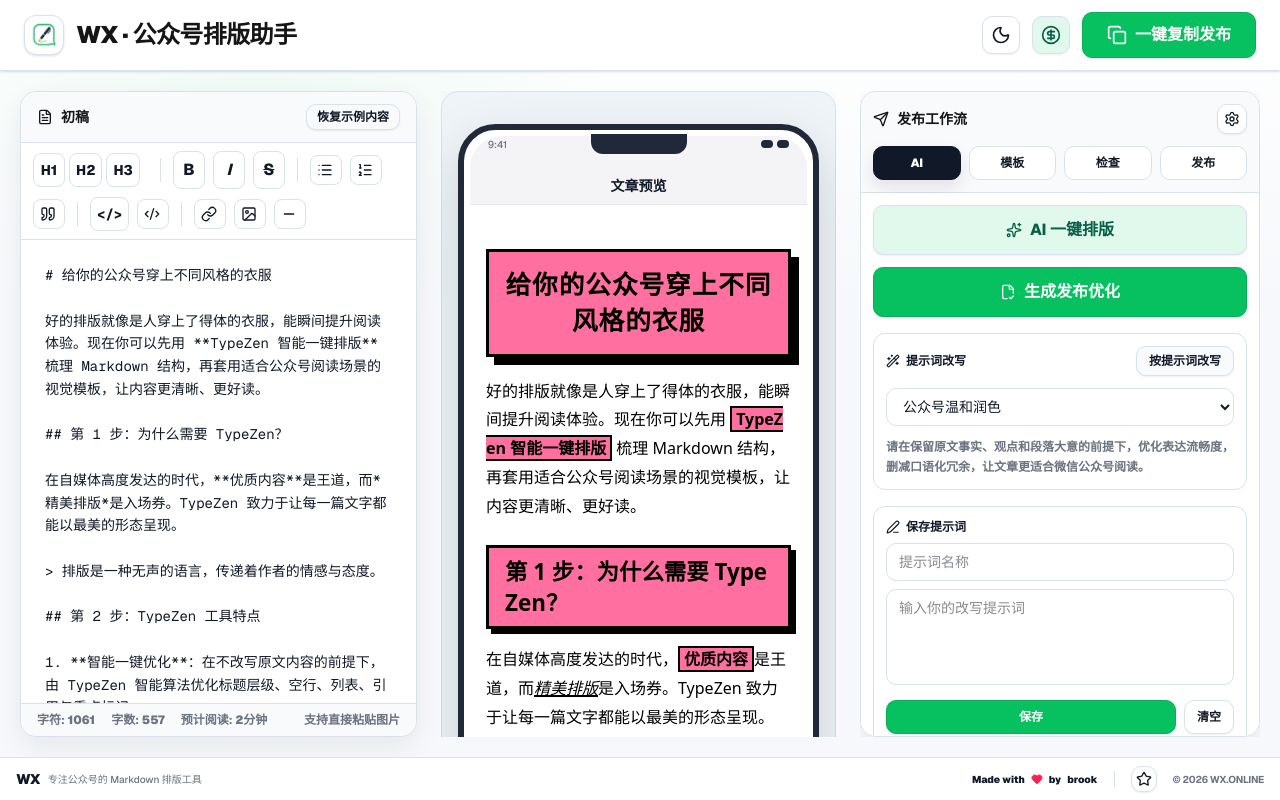
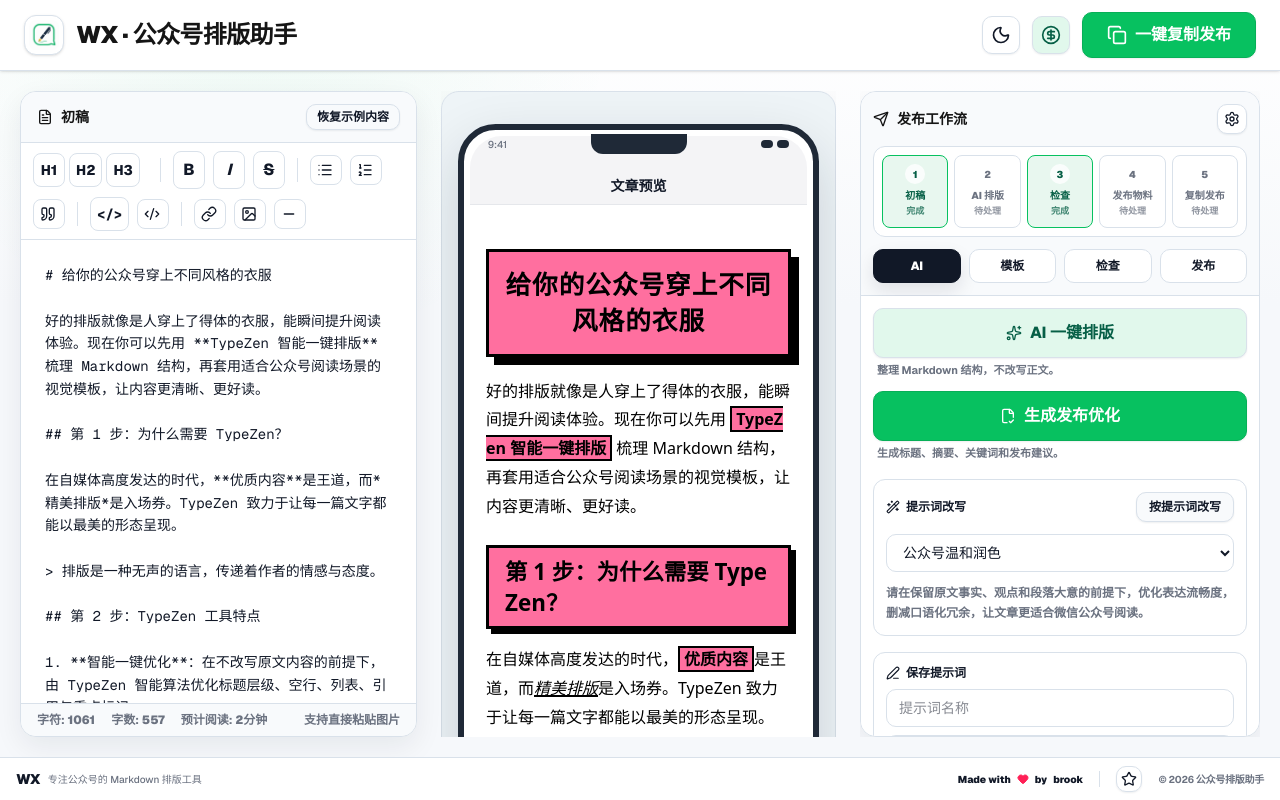
Before and after one commit to brookjsp5-lang/weixi_typesetting, a Next.js app: page / in a window 1280 px wide. Built offline with nearby package versions, Linux system fonts and the light colour scheme.

Commit message:
improve publish workflow trust

```diff
--- a/app/_components/app-footer.tsx
+++ b/app/_components/app-footer.tsx
@@ -2,7 +2,7 @@
 import { Heart, Star } from "lucide-react";
 
 const FOOTER_BRAND = "WX";
-const FOOTER_HOST = "wx.online";
+const FOOTER_PRODUCT_NAME = "公众号排版助手";
 
 export function AppFooter() {
   const currentYear = new Date().getFullYear();
@@ -40,7 +40,7 @@
             <Star className="w-4 h-4" />
           </a>
           <div className="text-[10px] font-bold text-(--neo-muted) tracking-tight uppercase">
-            © {currentYear} {FOOTER_HOST.toUpperCase()}
+            © {currentYear} {FOOTER_PRODUCT_NAME}
           </div>
         </div>
       </div>
--- a/app/_components/workflow-pane.tsx
+++ b/app/_components/workflow-pane.tsx
@@ -16,10 +16,12 @@
 import type {
   ActiveTab,
   AiTaskType,
+  FormatDraft,
   FormatTweaks,
   PromptTemplate,
   PublishCheckItem,
   PublishOptimizationResult,
+  PublishWorkflowStep,
   RewriteDraft,
   WorkflowTab,
 } from "../_types/formatter";
@@ -38,7 +40,11 @@
   setWorkflowTab: React.Dispatch<React.SetStateAction<WorkflowTab>>;
   inputText: string;
   runningTask: AiTaskType | null;
+  publishWorkflowSteps: PublishWorkflowStep[];
   onAiFormat: () => void;
+  formatDraft: FormatDraft;
+  onApplyFormatDraft: () => void;
+  onDiscardFormatDraft: () => void;
   onRewrite: (promptTemplate?: PromptTemplate) => void;
   onPublishOptimize: () => void;
   onOpenAiConfig: () => void;
@@ -81,13 +87,31 @@
   neutral: "bg-(--neo-surface)",
 } as const;
 
+const workflowStepClassNames = {
+  done: "border-(--neo-green) bg-(--neo-pink) text-[#065f46]",
+  active: "border-(--neo-green) bg-white text-[#065f46] shadow-sm",
+  warning: "border-amber-300 bg-amber-50 text-amber-800",
+  pending: "border-(--neo-line) bg-(--neo-surface) text-(--neo-muted)",
+} as const;
+
+const workflowStepStatusLabels = {
+  done: "完成",
+  active: "待确认",
+  warning: "提醒",
+  pending: "待处理",
+} as const;
+
 export function WorkflowPane({
   activeTab,
   workflowTab,
   setWorkflowTab,
   inputText,
   runningTask,
+  publishWorkflowSteps,
   onAiFormat,
+  formatDraft,
+  onApplyFormatDraft,
+  onDiscardFormatDraft,
   onRewrite,
   onPublishOptimize,
   onOpenAiConfig,
@@ -164,6 +188,25 @@
               <Settings className="w-4 h-4" />
             </button>
           </div>
+          <div className="mb-3 rounded-xl border border-(--neo-line) bg-(--neo-surface) p-2">
+            <div className="grid grid-cols-5 gap-1.5">
+              {publishWorkflowSteps.map((step, index) => (
+                <div
+                  key={step.id}
+                  className={`rounded-lg border px-1.5 py-2 text-center ${workflowStepClassNames[step.status]}`}
+                  title={`${step.label}：${step.description}`}
+                >
+                  <div className="mx-auto mb-1 flex h-5 w-5 items-center justify-center rounded-full bg-white/80 text-[10px] font-black">
+                    {index + 1}
+                  </div>
+                  <div className="truncate text-[10px] font-black">{step.label}</div>
+                  <div className="mt-0.5 truncate text-[9px] font-bold opacity-75">
+                    {workflowStepStatusLabels[step.status]}
+                  </div>
+                </div>
+              ))}
+            </div>
+          </div>
           <div className="grid grid-cols-4 gap-2">
             {workflowTabs.map((tab) => (
               <button
@@ -184,11 +227,12 @@
           {workflowTab === "ai" && (
             <div className="space-y-4">
               <div className="grid grid-cols-1 gap-3">
+                <div className="space-y-1">
                   <button
                     type="button"
                     onClick={onAiFormat}
                     disabled={!inputText.trim() || Boolean(runningTask)}
-                  className="neo-button neo-button-pink px-4 py-3 flex items-center justify-center gap-2"
+                    className="neo-button neo-button-pink w-full px-4 py-3 flex items-center justify-center gap-2"
                   >
                     {runningTask === "format" ? (
                       <Loader2 className="w-4 h-4 animate-spin" />
@@ -197,11 +241,16 @@
                     )}
                     AI 一键排版
                   </button>
+                  <p className="px-1 text-[11px] font-bold leading-relaxed neo-text-muted">
+                    整理 Markdown 结构，不改写正文。
+                  </p>
+                </div>
+                <div className="space-y-1">
                   <button
                     type="button"
                     onClick={onPublishOptimize}
                     disabled={!inputText.trim() || Boolean(runningTask)}
-                  className="neo-button neo-button-primary px-4 py-3 flex items-center justify-center gap-2"
+                    className="neo-button neo-button-primary w-full px-4 py-3 flex items-center justify-center gap-2"
                   >
                     {runningTask === "publishOptimize" ? (
                       <Loader2 className="w-4 h-4 animate-spin" />
@@ -210,7 +259,57 @@
                     )}
                     生成发布优化
                   </button>
+                  <p className="px-1 text-[11px] font-bold leading-relaxed neo-text-muted">
+                    生成标题、摘要、关键词和发布建议。
+                  </p>
                 </div>
+              </div>
+
+              {formatDraft && (
+                <section className="border border-(--neo-line) rounded-xl p-3 bg-(--neo-cyan) text-(--neo-ink) space-y-3">
+                  <div className="flex items-center justify-between gap-2">
+                    <h3 className="text-xs font-black">排版稿确认</h3>
+                    <button
+                      type="button"
+                      onClick={onDiscardFormatDraft}
+                      className="neo-toolbar-button p-1"
+                      title="取消排版稿"
+                    >
+                      <X className="w-3 h-3" />
+                    </button>
+                  </div>
+                  <div className="space-y-2">
+                    <div>
+                      <div className="mb-1 text-[10px] font-black neo-text-muted">原文</div>
+                      <div className="max-h-32 overflow-y-auto rounded-lg border border-(--neo-line) bg-white p-2 text-xs leading-relaxed whitespace-pre-wrap">
+                        {formatDraft.original}
+                      </div>
+                    </div>
+                    <div>
+                      <div className="mb-1 text-[10px] font-black neo-text-muted">排版后</div>
+                      <div className="max-h-40 overflow-y-auto rounded-lg border border-(--neo-line) bg-white p-2 text-xs leading-relaxed whitespace-pre-wrap">
+                        {formatDraft.formatted}
+                      </div>
+                    </div>
+                  </div>
+                  <div className="flex gap-2">
+                    <button
+                      type="button"
+                      onClick={onApplyFormatDraft}
+                      className="neo-button neo-button-primary flex-1 py-2 text-xs"
+                    >
+                      应用排版
+                    </button>
+                    <button
+                      type="button"
+                      onClick={onDiscardFormatDraft}
+                      className="neo-button neo-button-ghost px-3 py-2 text-xs"
+                    >
+                      取消
+                    </button>
+                  </div>
+                </section>
+              )}
 
               <section className="border border-(--neo-line) rounded-xl p-3 bg-(--neo-surface) space-y-3">
                 <div className="flex items-center justify-between gap-2">
--- a/app/_hooks/use-ai-workflow.ts
+++ b/app/_hooks/use-ai-workflow.ts
@@ -3,6 +3,7 @@
 import type {
   AiProviderType,
   AiTaskType,
+  FormatDraft,
   PromptTemplate,
   PublishOptimizationResult,
   RewriteDraft,
@@ -46,6 +47,8 @@
   showToast,
 }: UseAiWorkflowParams) {
   const [runningTask, setRunningTask] = useState<AiTaskType | null>(null);
+  const [formatDraft, setFormatDraft] = useState<FormatDraft>(null);
+  const [hasAppliedFormat, setHasAppliedFormat] = useState(false);
   const [rewriteDraft, setRewriteDraft] = useState<RewriteDraft>(null);
   const [publishOptimization, setPublishOptimization] =
     useState<PublishOptimizationResult>(null);
@@ -116,12 +119,28 @@
   );
 
   const runFormat = useCallback(async () => {
-    const originalText = inputText;
     const result = await requestAiTask("format");
     if (!result) return;
-    setInputText(result || originalText);
-    showToast("AI 一键排版完成");
-  }, [inputText, requestAiTask, setInputText, showToast]);
+    setFormatDraft({
+      original: inputText,
+      formatted: result,
+    });
+    setHasAppliedFormat(false);
+    showToast("排版稿已生成，请确认后应用");
+  }, [inputText, requestAiTask, showToast]);
+
+  const applyFormatDraft = useCallback(() => {
+    if (!formatDraft) return;
+    setInputText(formatDraft.formatted);
+    setFormatDraft(null);
+    setHasAppliedFormat(true);
+    showToast("已应用 AI 排版");
+  }, [formatDraft, setInputText, showToast]);
+
+  const discardFormatDraft = useCallback(() => {
+    setFormatDraft(null);
+    showToast("已取消 AI 排版稿");
+  }, [showToast]);
 
   const runRewrite = useCallback(
     async (promptTemplate?: PromptTemplate) => {
@@ -177,11 +196,16 @@
   return {
     runningTask,
     isAiFormatting: runningTask === "format",
+    formatDraft,
+    setFormatDraft,
+    hasAppliedFormat,
     rewriteDraft,
     setRewriteDraft,
     publishOptimization,
     setPublishOptimization,
     runFormat,
+    applyFormatDraft,
+    discardFormatDraft,
     runRewrite,
     applyRewriteDraft,
     runPublishOptimize,
--- a/app/_lib/workflow-utils.d.ts
+++ b/app/_lib/workflow-utils.d.ts
@@ -3,6 +3,7 @@
   PromptTemplate,
   ProviderPreset,
   PublishCheckItem,
+  PublishWorkflowStep,
 } from "../_types/formatter";
 
 export const providerPresets: ProviderPreset[];
@@ -13,4 +14,13 @@
 
 export function extractJsonObject(text: string): unknown;
 
+export function createPublishWorkflowSteps(params: {
+  hasContent: boolean;
+  hasFormatDraft: boolean;
+  hasAppliedFormat: boolean;
+  hasCheckWarnings: boolean;
+  hasPublishOptimization: boolean;
+  hasCopied: boolean;
+}): PublishWorkflowStep[];
+
 export function runPublishChecks(markdown: string): PublishCheckItem[];
--- a/app/_lib/workflow-utils.js
+++ b/app/_lib/workflow-utils.js
@@ -122,6 +122,48 @@
   return JSON.parse(withoutFence.slice(start, end + 1));
 }
 
+export function createPublishWorkflowSteps({
+  hasContent,
+  hasFormatDraft,
+  hasAppliedFormat,
+  hasCheckWarnings,
+  hasPublishOptimization,
+  hasCopied,
+}) {
+  return [
+    {
+      id: "draft",
+      label: "初稿",
+      status: hasContent ? "done" : "pending",
+      description: hasContent ? "已输入正文" : "等待输入正文",
+    },
+    {
+      id: "format",
+      label: "AI 排版",
+      status: hasFormatDraft ? "active" : hasAppliedFormat ? "done" : "pending",
+      description: hasFormatDraft ? "排版稿待确认" : hasAppliedFormat ? "已应用排版" : "可选 AI 整理结构",
+    },
+    {
+      id: "checks",
+      label: "检查",
+      status: !hasContent ? "pending" : hasCheckWarnings ? "warning" : "done",
+      description: !hasContent ? "等待正文" : hasCheckWarnings ? "有项目需确认" : "检查通过",
+    },
+    {
+      id: "materials",
+      label: "发布物料",
+      status: hasPublishOptimization ? "done" : "pending",
+      description: hasPublishOptimization ? "已生成标题摘要" : "等待生成优化",
+    },
+    {
+      id: "copy",
+      label: "复制发布",
+      status: hasCopied ? "done" : "pending",
+      description: hasCopied ? "已复制到剪贴板" : "等待复制发布",
+    },
+  ];
+}
+
 function countMatches(text, pattern) {
   return (text.match(pattern) || []).length;
 }
--- a/app/_types/formatter.ts
+++ b/app/_types/formatter.ts
@@ -66,6 +66,11 @@
   promptName: string;
 } | null;
 
+export type FormatDraft = {
+  original: string;
+  formatted: string;
+} | null;
+
 export type PublishCheckStatus = "success" | "warning" | "neutral";
 
 export type PublishCheckItem = {
@@ -73,6 +78,13 @@
   label: string;
   status: PublishCheckStatus;
   message: string;
+};
+
+export type PublishWorkflowStep = {
+  id: "draft" | "format" | "checks" | "materials" | "copy";
+  label: string;
+  status: "pending" | "active" | "warning" | "done";
+  description: string;
 };
 
 export type PublishOptimizationResult = {
--- a/app/page.tsx
+++ b/app/page.tsx
@@ -11,7 +11,7 @@
 import { AppFooter } from "./_components/app-footer";
 import { Toast } from "./_components/toast";
 import { aiStorageKeys, sampleText } from "./_lib/formatter-constants";
-import { runPublishChecks } from "./_lib/workflow-utils";
+import { createPublishWorkflowSteps, runPublishChecks } from "./_lib/workflow-utils";
 import type { ActiveTab, FormatTweaks, WorkflowTab } from "./_types/formatter";
 import { useAiWorkflow } from "./_hooks/use-ai-workflow";
 import { useAiSettings } from "./_hooks/use-ai-settings";
@@ -52,6 +52,7 @@
   const [imageMap, setImageMap] = useState<Map<string, string>>(new Map());
   const [imageUrl, setImageUrl] = useState("");
   const [imageDesc, setImageDesc] = useState("");
+  const [hasCopiedForPublish, setHasCopiedForPublish] = useState(false);
 
   const inputRef = useRef<HTMLTextAreaElement>(null);
   const fileInputRef = useRef<HTMLInputElement>(null);
@@ -123,8 +124,33 @@
 
   const publishChecks = useMemo(() => runPublishChecks(inputText), [inputText]);
 
-  const handleCopy = () => {
-    copyToClipboard(outputHtml);
+  useEffect(() => {
+    setHasCopiedForPublish(false);
+  }, [outputHtml]);
+
+  const publishWorkflowSteps = useMemo(
+    () =>
+      createPublishWorkflowSteps({
+        hasContent: Boolean(inputText.trim()),
+        hasFormatDraft: Boolean(aiWorkflow.formatDraft),
+        hasAppliedFormat: aiWorkflow.hasAppliedFormat,
+        hasCheckWarnings: publishChecks.some((item) => item.status === "warning"),
+        hasPublishOptimization: Boolean(aiWorkflow.publishOptimization),
+        hasCopied: hasCopiedForPublish,
+      }),
+    [
+      inputText,
+      aiWorkflow.formatDraft,
+      aiWorkflow.hasAppliedFormat,
+      publishChecks,
+      aiWorkflow.publishOptimization,
+      hasCopiedForPublish,
+    ],
+  );
+
+  const handleCopy = async () => {
+    const copied = await copyToClipboard(outputHtml);
+    if (copied) setHasCopiedForPublish(true);
   };
 
   const applyTemplateRecommendation = () => {
@@ -235,7 +261,11 @@
               setWorkflowTab={setWorkflowTab}
               inputText={inputText}
               runningTask={aiWorkflow.runningTask}
+              publishWorkflowSteps={publishWorkflowSteps}
               onAiFormat={aiWorkflow.runFormat}
+              formatDraft={aiWorkflow.formatDraft}
+              onApplyFormatDraft={aiWorkflow.applyFormatDraft}
+              onDiscardFormatDraft={aiWorkflow.discardFormatDraft}
               onRewrite={aiWorkflow.runRewrite}
               onPublishOptimize={aiWorkflow.runPublishOptimize}
               onOpenAiConfig={() => aiSettings.setShowAiConfigModal(true)}
--- a/lib/site-config.ts
+++ b/lib/site-config.ts
@@ -4,7 +4,7 @@
 
 export const SITE_URL = `https://${SITE_HOST}` as const;
 
-export const SITE_BRAND = "TypeZen";
+export const SITE_BRAND = "WX";
 
 export const SITE_PRODUCT_NAME = "公众号一键排版助手";
 
```
Also changed, not shown: app/layout.tsx (+5 -5 lines), 1 other file (tests, documents, lock files or other folders). Lines whose indentation alone changed are shown as unchanged.
